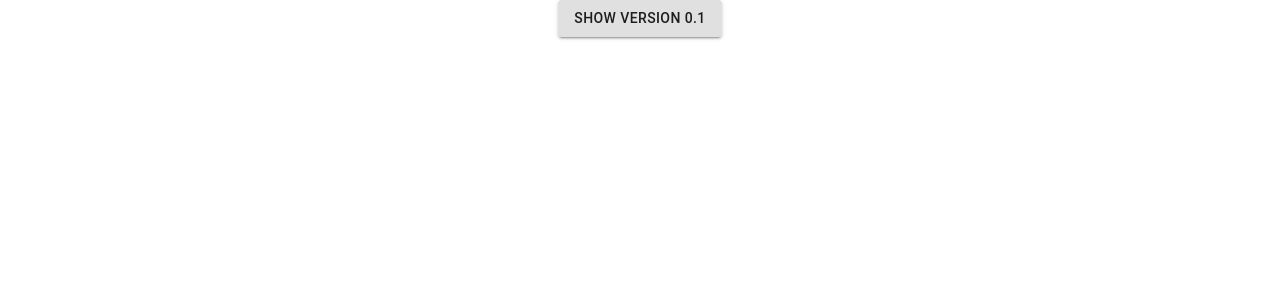
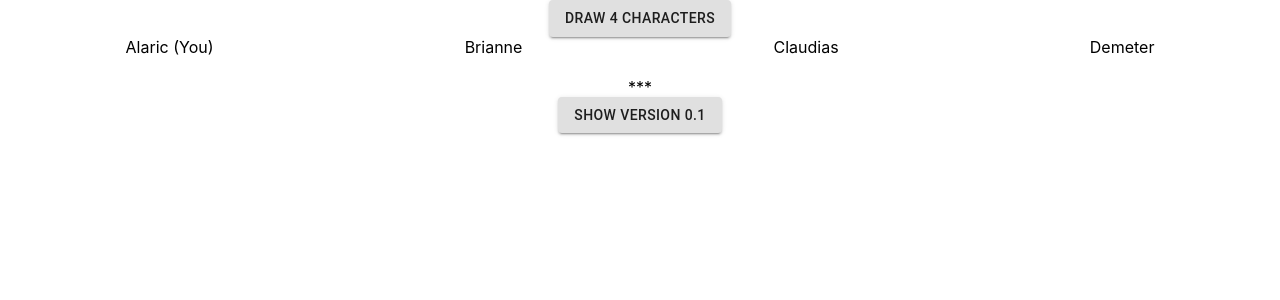
Before and after one commit to ewgewgewg/munchies, a React (Create React App) app: page / in a window 1280 px wide. Shown: the top 300 px of the page. Built offline with nearby package versions, Linux system fonts and the light colour scheme.

Commit message:
select and display characters

```diff
--- a/src/App.jsx
+++ b/src/App.jsx
@@ -36,12 +36,115 @@ function App() {
   const [eventsDeck, setEventsDeck] = useState(shuffle(events));
   const [mutationsDeck, setMutationsDeck] = useState(shuffle(mutations));
   const [victimsDeck, setVictimsDeck] = useState(shuffle(victims));
+  const [originalDecks, setOriginalDecks] = useState(false);
 
-  const [originalDecks, setOriginalDecks] = useState(false);
+  const [characters, setCharacters] = useState([]);
+
+  const [Alaric, setAlaric] = useState({});
+  const [Brianne, setBrianne] = useState({});
+  const [Claudias, setClaudias] = useState({});
+  const [Demeter, setDemeter] = useState({});
+
+  const distributeCharacters = (yourC) => {
+    setAlaric({ ...Alaric, character: yourC });
+    const shuffledCharacters = shuffle(
+      characters.filter((char) => char.name !== yourC.name),
+    );
+    // eslint-disable-next-line prefer-destructuring
+    setBrianne({ ...Brianne, character: shuffledCharacters[0] });
+    // eslint-disable-next-line prefer-destructuring
+    setClaudias({ ...Claudias, character: shuffledCharacters[1] });
+    // eslint-disable-next-line prefer-destructuring
+    setDemeter({ ...Demeter, character: shuffledCharacters[2] });
+  };
+
+  const characterStats = (theC) => (
+    <div>
+      <div>{theC.character.name}</div>
+      {theC.character.strength && (
+        <div>
+          Strength:
+          {' '}
+          {theC.character.strength}
+        </div>
+      )}
+      {theC.character.guts && (
+        <div>
+          Guts:
+          {' '}
+          {theC.character.guts}
+        </div>
+      )}
+      {theC.character.luck && (
+        <div>
+          Luck:
+          {' '}
+          {theC.character.luck}
+        </div>
+      )}
+      {theC.character.speed && (
+        <div>
+          Speed:
+          {' '}
+          {theC.character.speed}
+        </div>
+      )}
+    </div>
+  );
 
   return (
     <div className="App">
-      <Button variant="contained" onClick={() => setOriginalDecks(!originalDecks)}>Show version 0.1</Button>
+      {!Alaric.character ? (
+        <>
+          {!characters.length ? (
+            <Button
+              variant="contained"
+              onClick={() => {
+                setCharacters(victimsDeck.slice(0, 4));
+                setVictimsDeck(victimsDeck.slice(4));
+              }}
+            >
+              Draw 4 Characters
+            </Button>
+          ) : <div>Click to Select a Character</div>}
+          {characters.map((character) => (
+            <Button onClick={() => distributeCharacters(character)}>
+              {character.name}
+            </Button>
+          ))}
+        </>
+      ) : null}
+      <div style={{ display: 'flex', justifyContent: 'space-around' }}>
+        <div>
+          <div>Alaric (You)</div>
+          <div>
+            {Alaric && Alaric.character && characterStats(Alaric)}
+          </div>
+        </div>
+        <div>
+          <div>Brianne</div>
+          <div>{Brianne && Brianne.character && characterStats(Brianne)}</div>
+        </div>
+        <div>
+          <div>Claudias</div>
+          <div>{Claudias && Claudias.character && characterStats(Claudias)}</div>
+        </div>
+        <div>
+          <div>Demeter</div>
+          <div>{Demeter && Demeter.character && characterStats(Demeter)}</div>
+        </div>
+      </div>
+      <br />
+      <div>***</div>
+      <Button
+        variant="contained"
+        onClick={() => setOriginalDecks(!originalDecks)}
+      >
+        {originalDecks ? 'Hide' : 'Show'}
+        {' '}
+        version 0.1
+
+      </Button>
       <br />
       {originalDecks ? (
         <>
```
